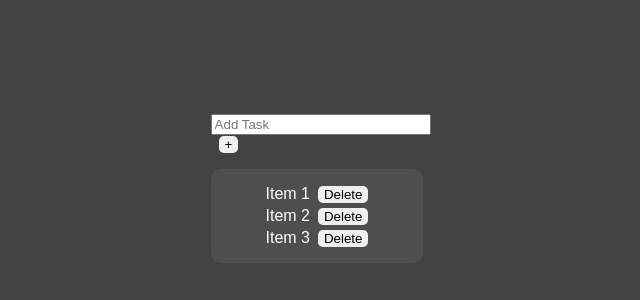
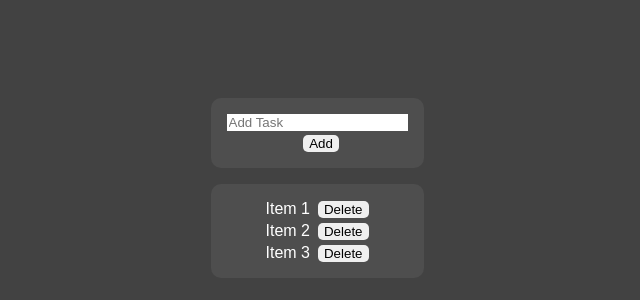
Before and after one commit to marcusv614/To-Do-List-Frontend, a React (Vite) app: page / in a window 1280 px wide. Shown: the part 212-512 px from the top of the page, without its empty margins (323-963 px from the left). Built offline with nearby package versions, Linux system fonts and the light colour scheme.

Commit message:
style(TaskForms): aplica estilizações básicas

```diff
--- a/src/components/Input/Input.module.css
+++ b/src/components/Input/Input.module.css
@@ -1,3 +1,3 @@
 .Input{
-    width: 100%;
+    border: 0;
 }
--- a/src/components/TaskForm/TaskForm.jsx
+++ b/src/components/TaskForm/TaskForm.jsx
@@ -1,10 +1,13 @@
 import { Input, Button } from "../../components";
+import style from "./TaskForm.module.css";
 
 const TaskForm = () => {
   return (
     <>
-      <Input type="text" placeholder="Add Task"></Input>
-      <Button title="+" />
+      <div className={style.TaskForm}>
+        <Input type="text" placeholder="Add Task"></Input>
+        <Button title="Add" />
+      </div>
     </>
   );
 };
--- /dev/null
+++ b/src/components/TaskForm/TaskForm.module.css
@@ -0,0 +1,13 @@
+.TaskForm {
+  list-style: none;
+  display: flex;
+  justify-content: center;
+  align-items: center;
+  flex-direction: column;
+  color: white;
+  background-color: rgb(78, 78, 78);
+  border-radius: 10px;
+  padding: 1rem;
+  font-family: Arial, Helvetica, sans-serif;
+  gap: 0.25rem;
+}
```
